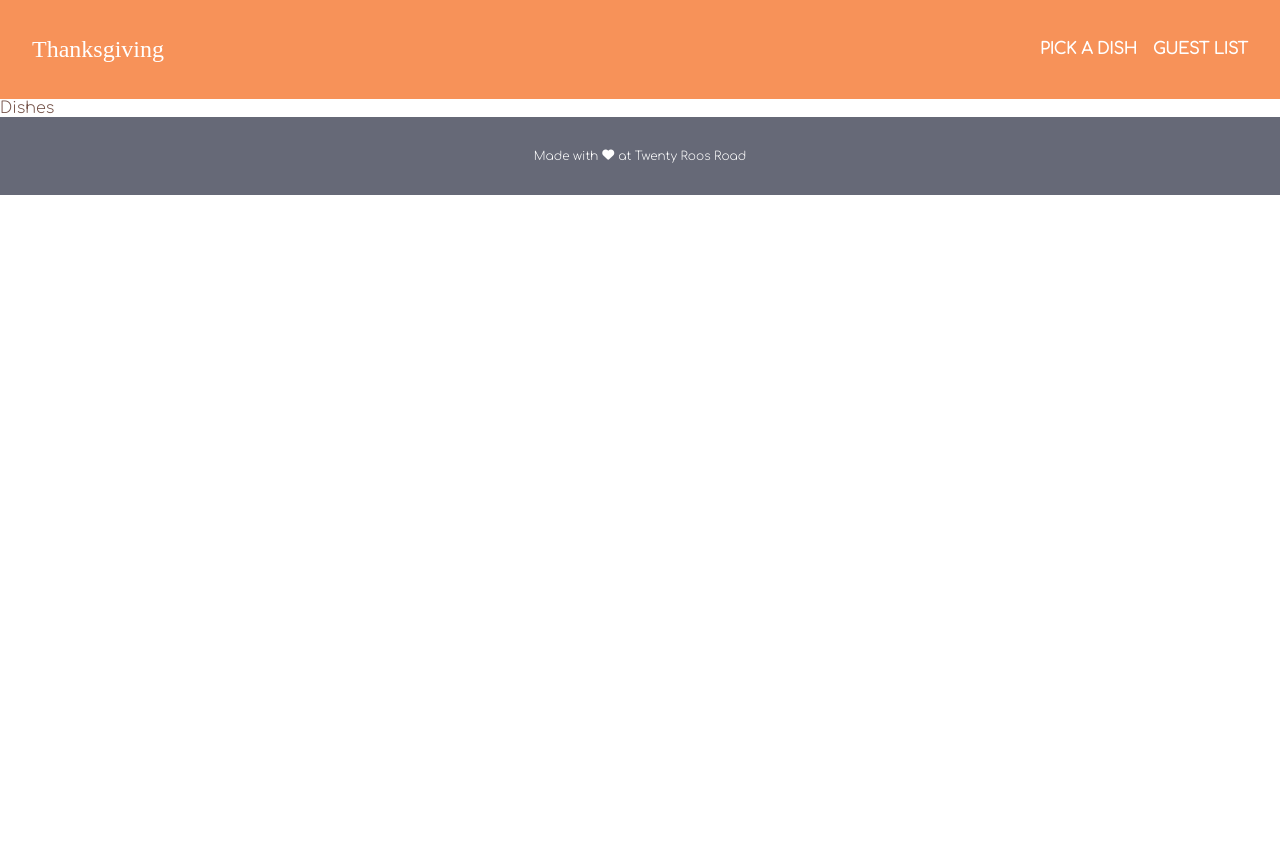
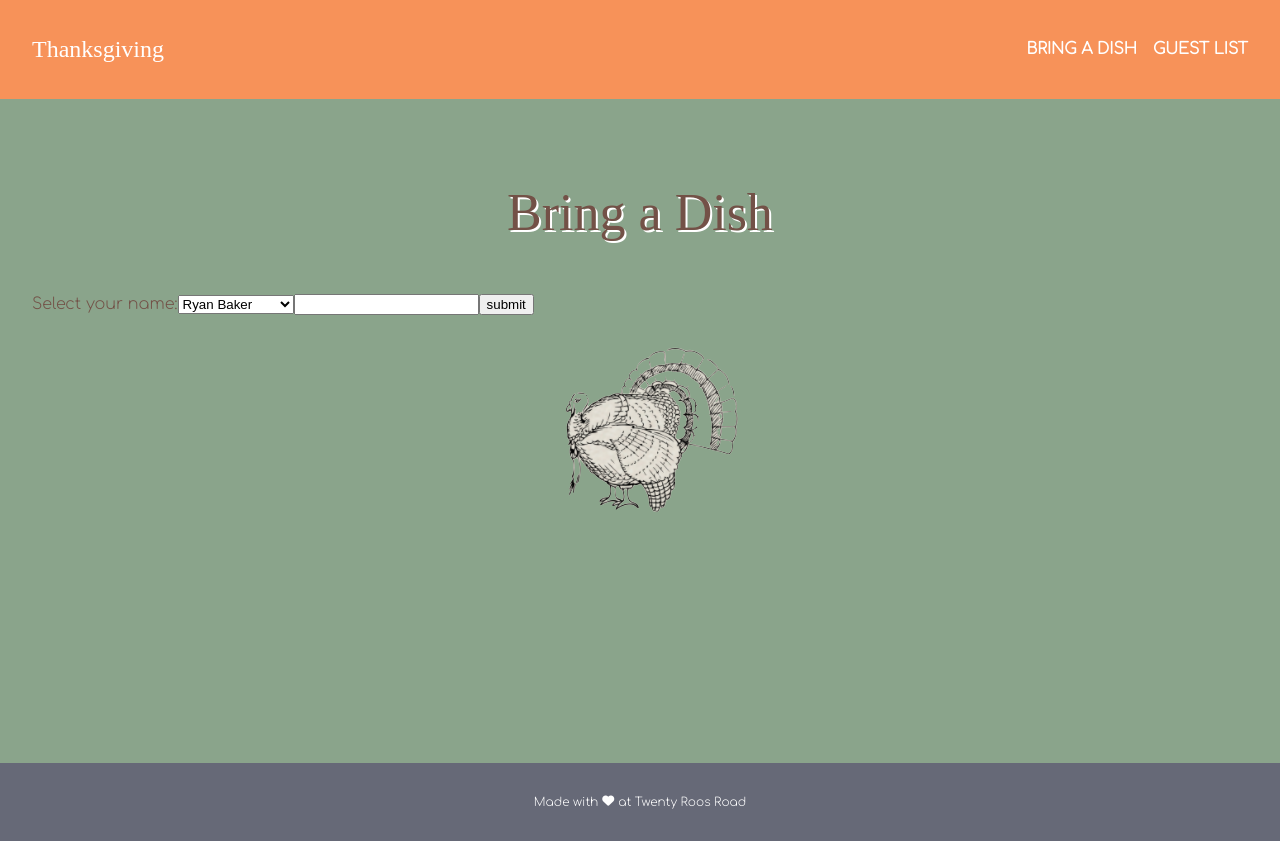
Before and after one commit to marybees/thanksgiving, a React (Create React App) app: page /dish in a window 1280 px wide. Before the commit the page ends 800 px from the top, so only its background shows below. Built offline with nearby package versions, Linux system fonts and the light colour scheme; a web font is replaced by a local one.

Commit message:
Add additional styles

```diff
--- a/src/Dish.js
+++ b/src/Dish.js
@@ -1,11 +1,55 @@
-import React from 'react'
+import React, { useState } from "react";
 
 const Dish = () => {
-    return (
-        <div>
-            Dishes
-        </div>
-    )
-}
+//   const [value, setValue] = useState("");
+//   const [dishList, setDishList] = {}
 
-export default Dish
+//   const dish = (guestName, dishInput) => {
+//     `${guestName}: ${dishInput[guestName]}`;
+//   }
+
+//   const handleChange = (e) => {
+//     setValue(e.target.value);
+//   };
+
+//   const handleSubmit = (e) => {
+//       e.preventDefault();
+//       setDishList(dish)
+
+//   }
+
+  return (
+    <div className="page-container">
+      <div className="page-title">
+        <p>Bring a Dish</p>
+      </div>
+      <form>
+        <label>
+          Select your name:
+          <select>
+            <option>Ryan Baker</option>
+            <option>Sarah Baker</option>
+            <option>Lisa Denney</option>
+            <option>Chris Griffith</option>
+            <option>CJ Griffith</option>
+            <option>Erin Griffith</option>
+            <option>Wesley Griffith</option>
+            <option>Mary Washburn</option>
+            <option>Rik Washburn</option>
+            <option>Sue Washburn</option>
+            <option>Will Washburn</option>
+            <option>Noël Briand</option>
+            <option>Donna Higgie</option>
+          </select>
+        </label>
+        <input type="text"  name="dish"  />
+        {/* value={value} */}
+        {/* onChange={handleChange} */}
+        <button >submit</button>
+        {/* onSubmit={handleSubmit} */}
+      </form>
+    </div>
+  );
+};
+
+export default Dish;
--- a/src/Nav.js
+++ b/src/Nav.js
@@ -18,7 +18,7 @@ const Nav = () => {
       </div>
       <div className="nav-body-half">
         <Link style={{ textDecoration: "none", color: "white" }} to="/dish">
-          <h3 className="link">PICK A DISH</h3>
+          <h3 className="link">BRING A DISH</h3>
         </Link>
         <Link style={{ textDecoration: "none", color: "white" }} to="/seat">
           <h3 className="link">GUEST LIST</h3>
--- a/src/Seat.js
+++ b/src/Seat.js
@@ -2,7 +2,7 @@ import React from "react";
 
 const Seat = () => {
   return (
-    <div id="guest-list">
+    <div className="page-container">
       <div className="page-title">
         <p>Guest List</p>
       </div>
--- a/src/index.css
+++ b/src/index.css
@@ -141,7 +141,7 @@ body {
     margin: 0 .25rem;
 }
 
-#guest-list {
+.page-container {
     background-color: #8aa48b;
     margin: none;
     padding: 2rem;
```
